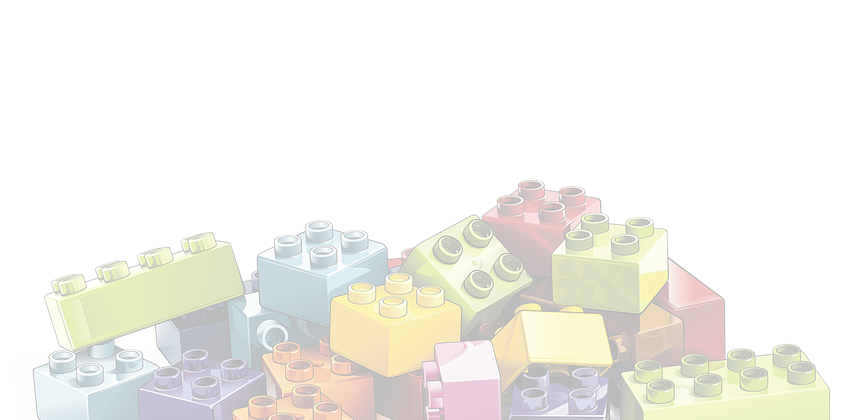
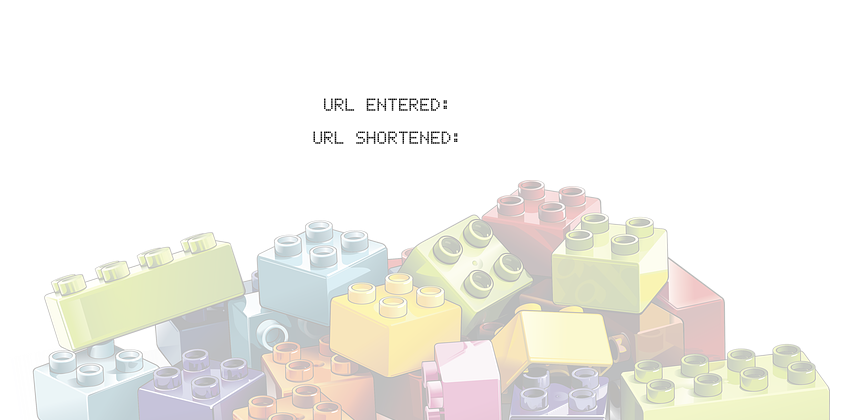
Before and after one commit to millman97/url-shortener, a Python web app: template templates/result.html in a window 1280 px wide. Shown: the part 50-470 px from the top of the page, without its empty margins (252-1113 px from the left). Run offline with Jinja, Linux system fonts and the light colour scheme; the template is opened without the code that fills it, so the values that code supplies are empty.

Commit message:
add elements to result

```diff
--- a/templates/result.html
+++ b/templates/result.html
@@ -5,5 +5,6 @@
 {% block title %}{{title}}{% endblock %}
 
 {% block content %}
-
+   <p>URL Entered:</p>
+   <p>URL Shortened:</p>
 {% endblock %}
```
